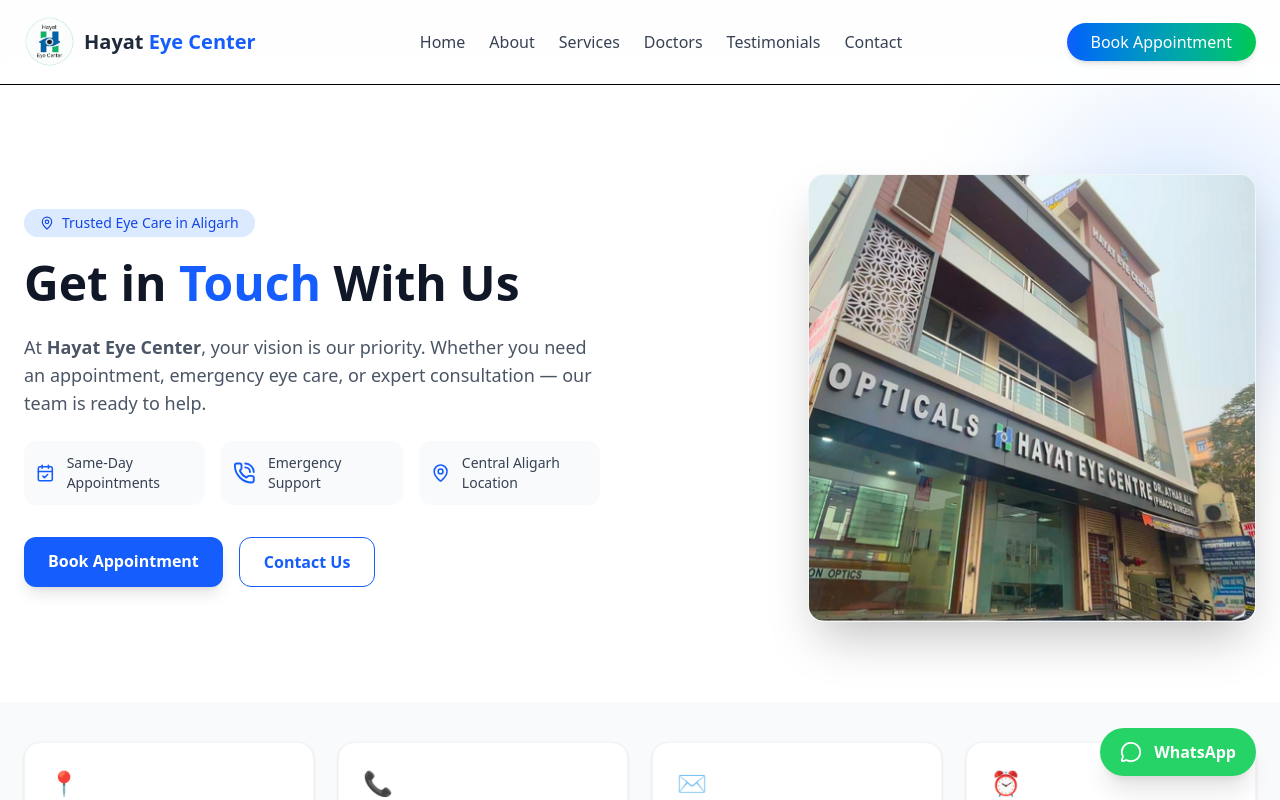
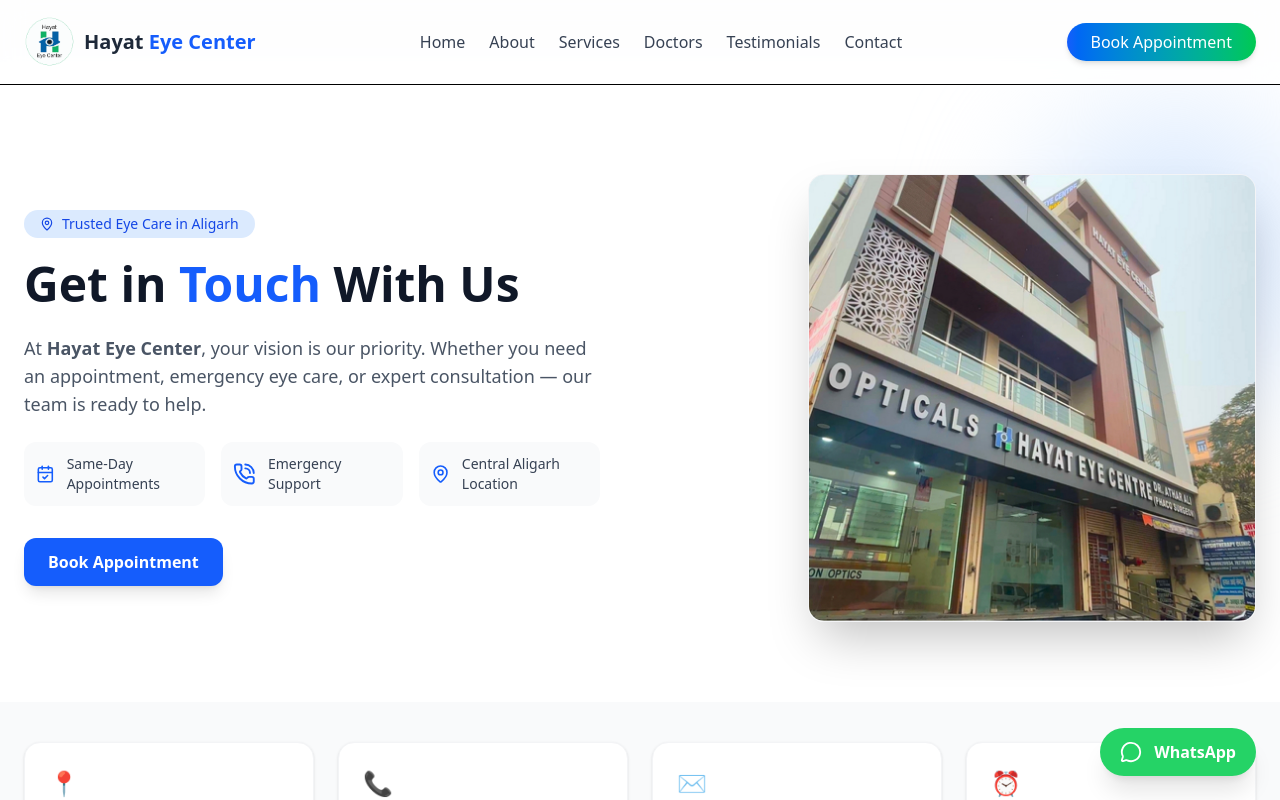
Before and after one commit to atif-afsar/Hayat-Eye-Center, a React (Vite) app: page /contact in a window 1280 px wide. Shown: the top 800 px of the page. Built offline with nearby package versions, Linux system fonts and the light colour scheme.

Commit message:
Adding whatsapp button

```diff
--- a/src/Components/Contact/ContactHero.jsx
+++ b/src/Components/Contact/ContactHero.jsx
@@ -61,14 +61,7 @@
               Book Appointment
             </a>
 
-            <a
-              href="/contact"
-              className="px-6 py-3 rounded-xl border border-blue-600
-              text-blue-600 font-semibold hover:bg-blue-50
-              dark:hover:bg-blue-500/10 transition"
-            >
-              Contact Us
-            </a>
+
           </div>
         </div>
 
--- a/src/Pages/WhatsAppButton.jsx
+++ b/src/Pages/WhatsAppButton.jsx
@@ -1,11 +1,17 @@
 import { MessageCircle } from "lucide-react";
 
 export default function WhatsAppButton() {
+  const phoneNumber = "919536942000"; // country code + number
+  const message = encodeURIComponent(
+    "Hello! I would like to know more about Hayat Eye Center."
+  );
+
   return (
     <a
-      href="tel:9536942000"
+      href={`https://wa.me/${phoneNumber}?text=${message}`}
       target="_blank"
       rel="noopener noreferrer"
+      aria-label="Chat on WhatsApp"
       className="
         fixed
         bottom-6
```
